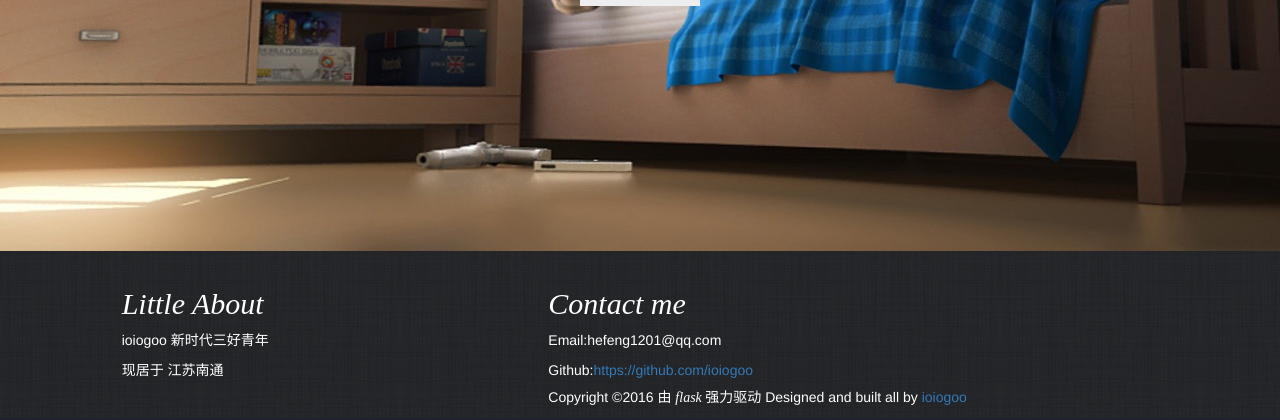
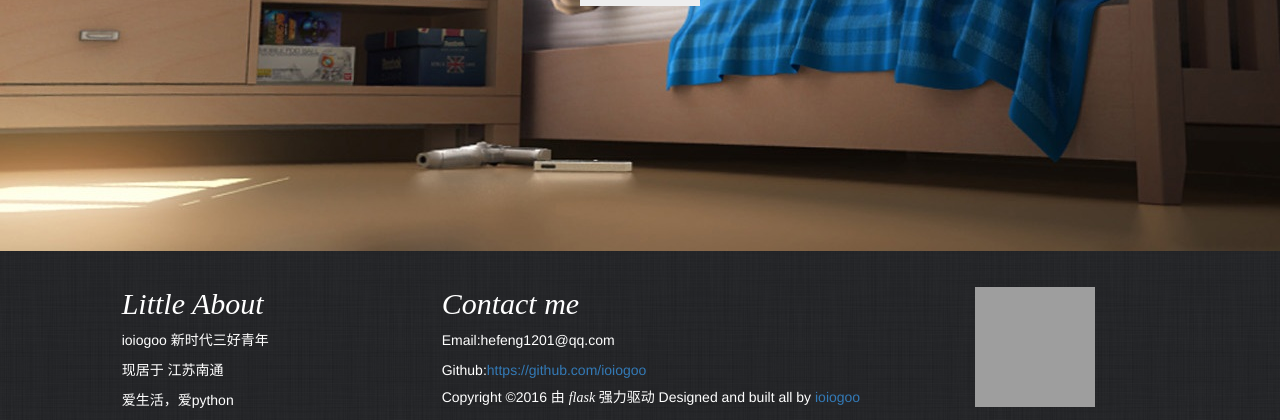
Before and after one commit to ioiogoo/my-wechat, a Flask app: page / in a window 1280 px wide. Shown: the part 533-953 px from the top of the page. Run offline with Flask 2, Linux system fonts and the light colour scheme; parts of the project's set-up code (start-up, migrations or seed data) failed here and were passed over; some libraries are stand-ins or nearby versions; grey boxes are pictures that could not be loaded.

Commit message:
修改搜索电影class

```diff
--- a/my-wechat/search_movies.py
+++ b/my-wechat/search_movies.py
@@ -38,7 +38,7 @@ class Search_movies(object):
             url=movie["url"]
             result=requests.get(url,headers=headers).content
             soup=BeautifulSoup(result,"html5lib")
-            script=soup.find_all("script")[14].text
+            script=soup.find_all("script")[15].text
             #country=soup.find_all("li")[3].text[-3:]
             #date=soup.find_all("li")[4].text[5:]
             movie_name=soup.find_all("h1")[0].text
--- a/my-wechat/templates/index.html
+++ b/my-wechat/templates/index.html
@@ -3,6 +3,7 @@
 {%block head%}
 {{super()}}
     <link rel="stylesheet" type="text/css" href="{{url_for("static", filename="base.css")}}">
+    <link rel="shortcut icon" type="image/x-icon" href="{{url_for("static", filename= "io_icon.ico")}}">
 {%endblock%}
 
 {%block navbar%}
@@ -60,14 +61,15 @@
 <div id="footer" style="margin-top: 0px">
     <div class="container-fluid">
       <div class="row">
-        <div class="col-md-4 col-md-offset-1">
+        <div class="col-md-3 col-md-offset-1">
           <div class="h2">
             <em>Little About</em>
           </div>
           <p>ioiogoo 新时代三好青年 </p>
           <p>现居于 江苏南通</p>
+          <p>爱生活，爱python </p>
         </div>
-        <div class="col-md-7">
+        <div class="col-md-5">
           <div class="h2">
             <em>Contact me</em>
             </div>
@@ -75,6 +77,9 @@
             <p>Github:<a href="https://github.com/ioiogoo">https://github.com/ioiogoo</a></p>
             <p style="margin-top: -3px;">Copyright ©2016 由 <em>flask </em>强力驱动 Designed and built all by <a href="http://www.ioiogoo.cn">ioiogoo</a></p>
         </div>
+        <div class="col-md-3">
+          <img src="{{url_for("static", filename= "wechat.jpg")}}" style="width: 120px; height: 120px; margin-top: 20px;">
+        </div>
       </div>
     </div>
 </div>
```
